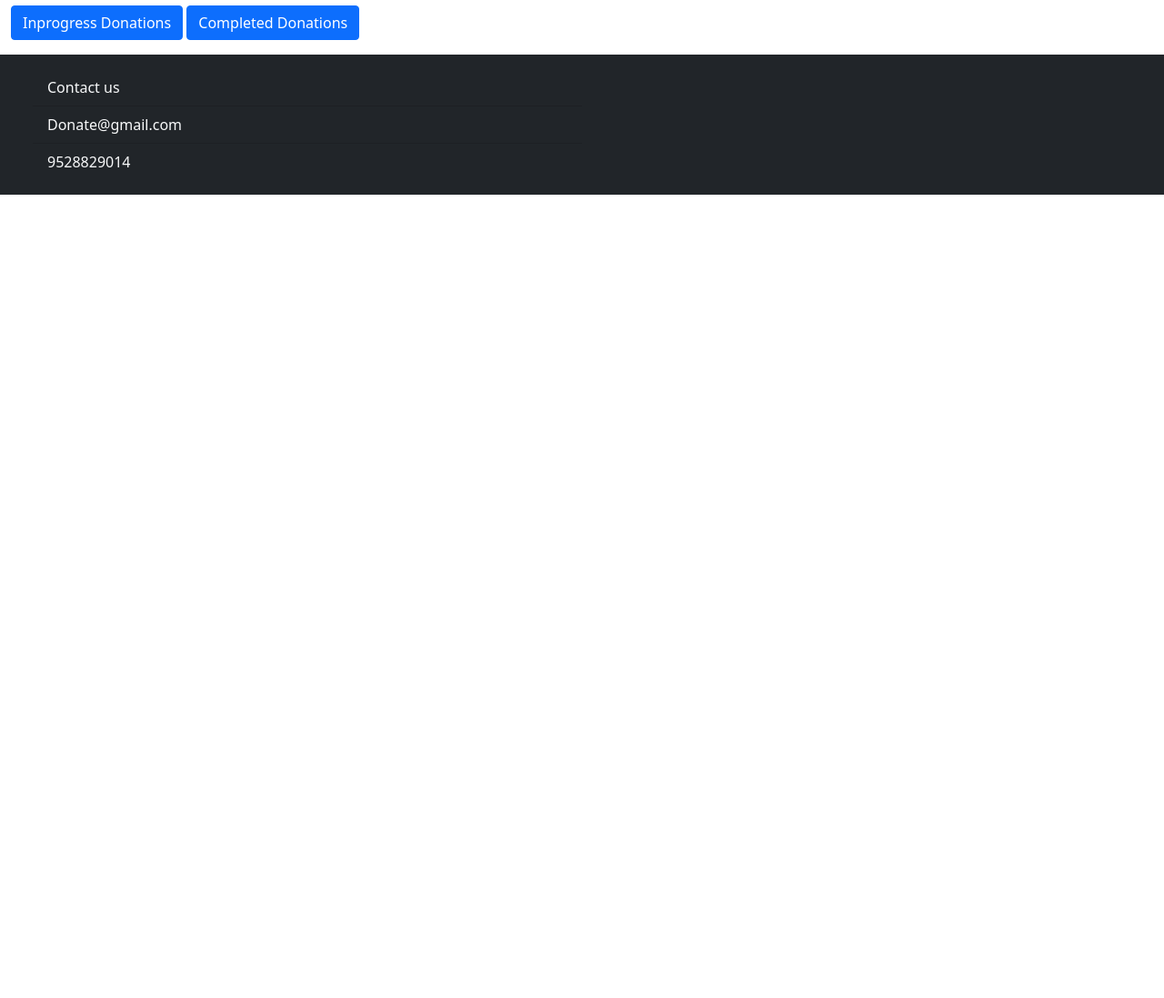
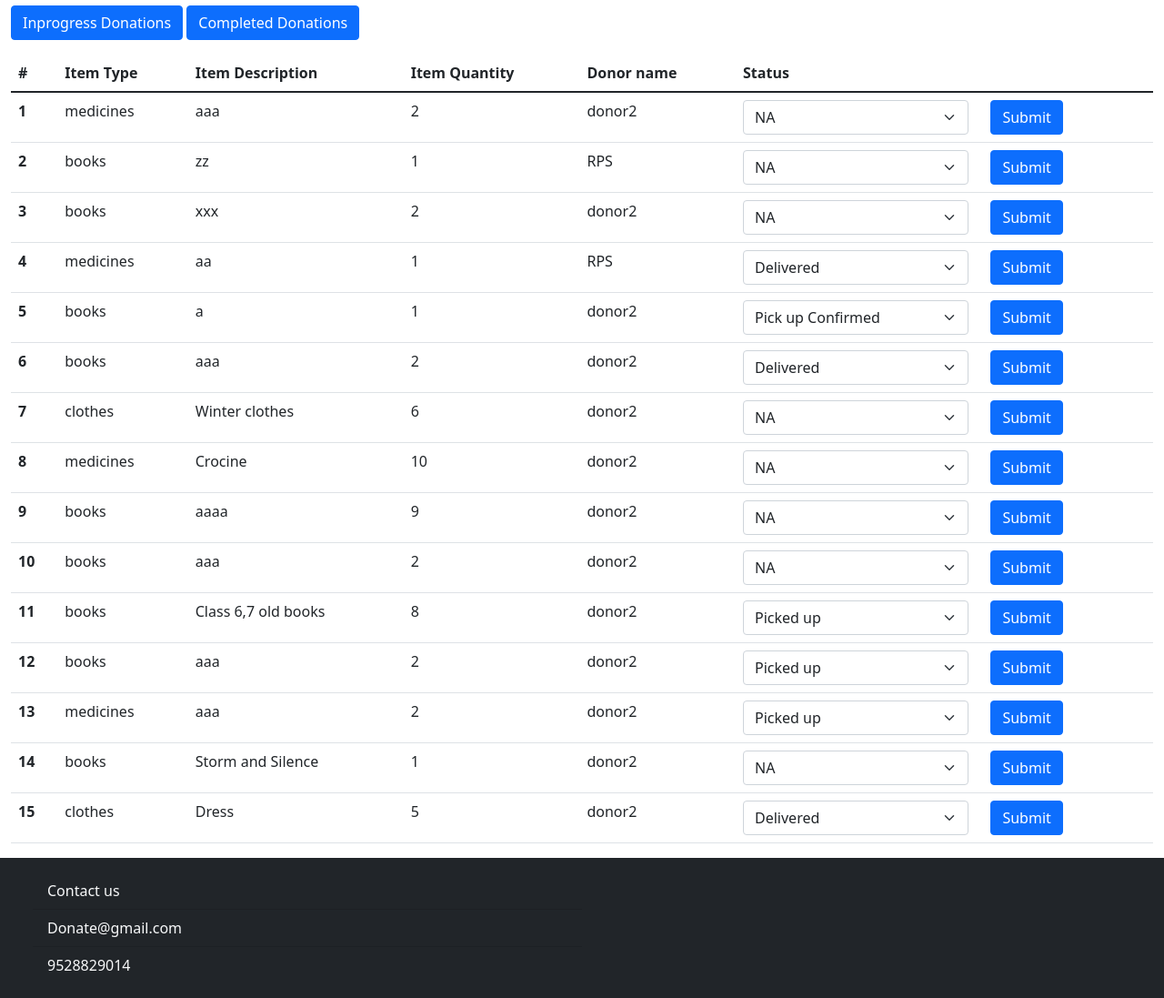
Before and after one commit to Shubhangi001/DonationToNGO, a Django app: template NGO_RPS/Donate/templates/Donate/NGOprofile.html in a window 1280 px wide. Shown: the part 535-1632 px from the top of the page at 91% size. Before the commit the page ends 749 px from the top, so only its background shows below. Run offline with Django 3.2, Linux system fonts and the light colour scheme; data comes from the database, SQL or seed files in the repository; the template is opened without the code that fills it: values that come from a table or form of the project are taken from there, most other values are stand-ins (such as "Sample title", 1, 10 or a date in 2020); some libraries are stand-ins or nearby versions.

Commit message:
ngo profile table shows

```diff
--- a/NGO_RPS/Donate/templates/Donate/NGOprofile.html
+++ b/NGO_RPS/Donate/templates/Donate/NGOprofile.html
@@ -104,7 +104,7 @@
               </p>
               <div class="row">
                 <div class="accordion-group">
-                  <div class="collapse " id="multiCollapseExample1" data-bs-parent="#myGroup">
+                  <div class="collapse show" id="multiCollapseExample1" data-bs-parent="#myGroup">
             <table class="table">
               <thead>
 
```
